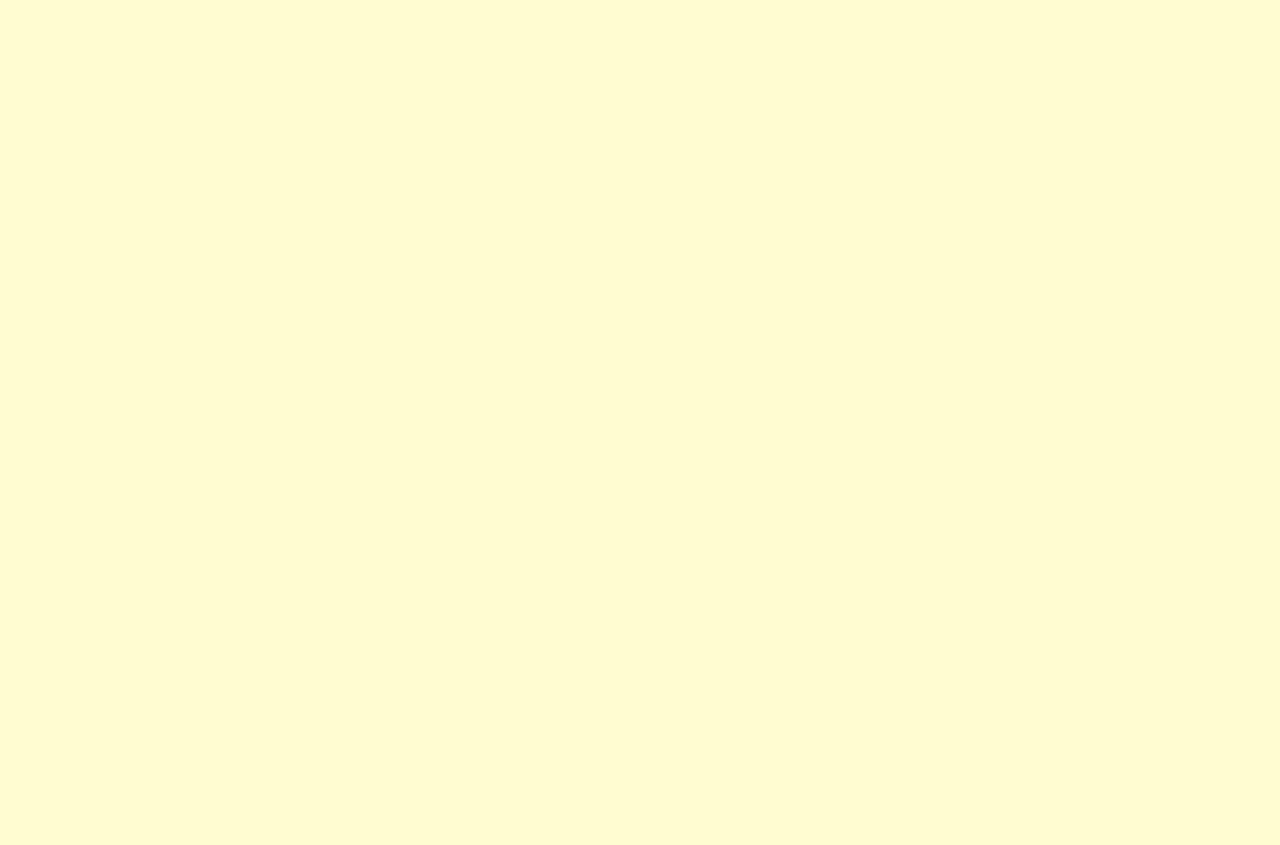
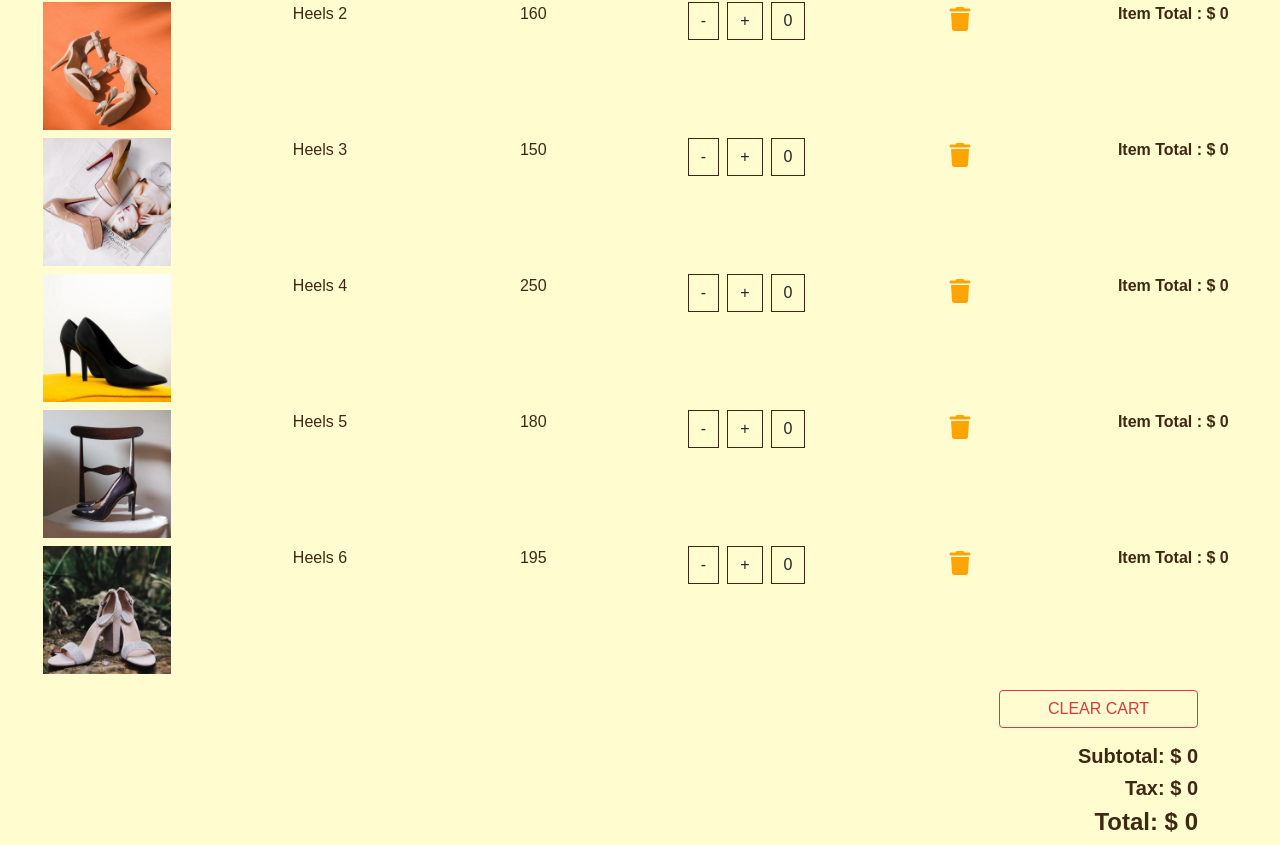
Before and after one commit to BritneyHanna/PerfectHeels, a React (Create React App) app: page /cart in a window 1280 px wide. Shown: the part 400-1245 px from the top of the page. Before the commit the page ends 800 px from the top, so only its background shows below. Built offline with nearby package versions, Linux system fonts and the light colour scheme; a web font is replaced by a local one.

Commit message:
added the subtotal total and tax properties to the cart

```diff
--- a/src/App.css
+++ b/src/App.css
@@ -174,3 +174,26 @@ overflow:hidden;
  background-color: rgb(207, 133, 22,.5) !important;
 
 }
+.btn-decrease {
+
+  background:transparent;
+  font-size:1rem !important;
+  color: var(--mainDark);
+  border-radius:0 !important;
+  border:.1rem solid var(--mainDark) !important;
+
+}
+
+.btn-decrease:hover{
+
+  background: #442406 !important;
+
+ color: var(--mainCream) !important;
+
+}
+
+.cart-icon{
+  cursor: pointer;
+  font-size:1.5rem;
+  color: var(--mainYellow);
+}
--- a/src/components/Cart/Cart.js
+++ b/src/components/Cart/Cart.js
@@ -3,7 +3,8 @@ import Title from '../Title';
 import CartColumns from './CartColumns';
 import EmptyCart from './EmptyCart';
 import {ProductConsumer} from '../../context';
-
+import CartList from './CartList';
+import CartTotals from './CartTotals';
 export default class Cart extends Component {
     render() {
         return (
@@ -21,6 +22,8 @@ export default class Cart extends Component {
                                  <Title name="your" title="cart"></Title>
 
                                  <CartColumns/>
+                                 <CartList value={value}/>
+                                 <CartTotals value={value}/>
                         </React.Fragment>
                        )
                    }
--- a/src/components/Cart/CartColumns.js
+++ b/src/components/Cart/CartColumns.js
@@ -2,7 +2,7 @@ import React from 'react'
 
 export default function CartColumns() {
     return (
-        <div className="container-fluid text center d-none  d-lg-block">
+        <div className="container-fluid text-center  d-none  d-lg-block">
             <div className="row">
                 <div className="col-10 mx-auto col-lg-2">
                     <p className="text-uppercase">
@@ -30,7 +30,7 @@ export default function CartColumns() {
                 </div>
                 <div className="col-10 mx-auto col-lg-2">
                     <p className="text-uppercase">
-                        Remove
+                        Remove Shoe
                     </p>
 
                 </div>
--- a/src/components/Cart/CartItem.js
+++ b/src/components/Cart/CartItem.js
@@ -0,0 +1,50 @@
+import React from "react";
+
+export default function CartItem({ item, value }) {
+  const { id, title, img, price, total, count } = item;
+  const { increment, decrement, removeItem } = value;
+  return (
+    <div className="row my-2 text-capitalize text-center">
+      <div className=" col-10 mx-auto col-lg-2">
+        <img
+          className="img-fluid"
+          src={img}
+          style={{ width: "8rem", height: "8rem" }}
+          alt="shoe"
+        />
+      </div>
+      <div className=" col-10 mx-auto col-lg-2">
+        <span className="d-lg-none">Product:</span>
+        {title}
+      </div>
+      <div className=" col-10 mx-auto col-lg-2">
+        <span className="d-lg-none">Price:$</span>
+        {price}
+      </div>
+      <div className=" col-10 mx-auto col-lg-2">
+        <span className="d-lg-none">Quantity:</span>
+        <span className="btn btn-decrease mx-1" onClick={() => decrement(id)}>
+          -
+        </span>
+
+        <span className="btn btn-decrease mx-1" onClick={() => increment(id)}>
+          +
+        </span>
+        <span className="btn btn-decrease mx-1">{count}</span>
+      </div>
+      <div className=" col-10 mx-auto col-lg-2 my-2 my-lg-0">
+        <div d-flex justify-content-center>
+          <div>
+            <div className="cart-icon " onClick={() => removeItem(id)}>
+              <i className=" fas fa-trash" />
+            </div>
+          </div>
+        </div>
+      </div>
+
+      <div className=" col-10 mx-auto col-lg-2">
+        <strong>Item total : $ {total}</strong>
+      </div>
+    </div>
+  );
+}
--- a/src/components/Cart/CartList.js
+++ b/src/components/Cart/CartList.js
@@ -1,9 +1,20 @@
-import React from 'react'
+import React from 'react';
 
-export default function CartList() {
+
+import CartItem from './CartItem';
+
+export default function CartList({value}) {
+
+    const {shoppingcart}=value
+
     return (
-        <div>
-           <h1> Cart List</h1>
+
+
+        <div className="container-fluid">
+            {shoppingcart.map((item)=>{
+                return <CartItem key={item.id} item={item} value={value}/>
+            })}
+
         </div>
     )
 }
--- /dev/null
+++ b/src/components/Cart/CartTotals.js
@@ -0,0 +1,42 @@
+import React from 'react';
+import {Link} from 'react-router-dom';
+
+export default function CartTotals({value}) {
+ const {cartSubTotal,cartTax,cartTotal,clearCart}=value
+
+    return (
+        <React.Fragment>
+            <div className="container">
+            <div className="row">
+                <div className="col-10 mt-2 ms-sm-5 ms-md-auto col-sm-8 text-capitalize text-end">
+
+                <Link to="/shop">
+                    <button className=" btn btn-outline-danger text-uppercase mb-3  px-5" type="button" onClick={() => clearCart()}>
+                    Clear Cart
+
+                    </button>
+                </Link>
+                <h5   >
+                    <strong>
+                   Subtotal: $ {cartSubTotal}
+                   </strong>
+                </h5>
+                <h5   >
+                    <strong>
+                   Tax: $ {cartTax}
+                   </strong>
+                </h5>
+                <h4   >
+                    <strong>
+                   Total: $ {cartTotal}
+                   </strong>
+                </h4>
+
+                 </div>
+
+                 </div>
+            </div>
+
+        </React.Fragment>
+    )
+}
--- a/src/context.js
+++ b/src/context.js
@@ -74,7 +74,7 @@ this.setState(()=>{
 
 };
 
-icrement=(id)=>{
+increment=(id)=>{
   console.log('filler text for increment method')
 };
 
--- a/src/data.js
+++ b/src/data.js
@@ -3,7 +3,7 @@ export const storeProducts = [
       id: 1,
       title: "Heels 1",
       img: "img/product-1b.jpg",
-      price: 10,
+      price: 100,
       brand: "heelsunknown",
       info:
         " Photo by Charisse Kenion on Unsplash  Lorem ipsum dolor amet offal butcher quinoa sustainable gastropub, echo park actually green juice sriracha paleo. Brooklyn sriracha semiotics, DIY coloring book mixtape craft beer sartorial hella blue bottle. Tote bag wolf authentic try-hard put a bird on it mumblecore. Unicorn lumbersexual master cleanse blog hella VHS, vaporware sartorial church-key cardigan single-origin coffee lo-fi organic asymmetrical. Taxidermy semiotics celiac stumptown scenester normcore, ethical helvetica photo booth gentrify.",
@@ -15,7 +15,7 @@ export const storeProducts = [
       id: 2,
       title: "Heels 2",
       img: "img/product-2b.jpg",
-      price: 16,
+      price: 160,
       company: "unknownheels",
       info:
         " Photo by Chitto Cancio on Unsplash  Unsplash Lorem ipsum dolor amet offal butcher quinoa sustainable gastropub, echo park actually green juice sriracha paleo. Brooklyn sriracha semiotics, DIY coloring book mixtape craft beer sartorial hella blue bottle. Tote bag wolf authentic try-hard put a bird on it mumblecore. Unicorn lumbersexual master cleanse blog hella VHS, vaporware sartorial church-key cardigan single-origin coffee lo-fi organic asymmetrical. Taxidermy semiotics celiac stumptown scenester normcore, ethical helvetica photo booth gentrify.",
@@ -27,7 +27,7 @@ export const storeProducts = [
       id: 3,
       title: "Heels 3",
       img: "img/product-3b.jpg",
-      price: 16,
+      price: 150,
       company: "unknownheels",
       info:
         " Photo by Birgith Roosipuu on Unsplash  Unsplash Lorem ipsum dolor amet offal butcher quinoa sustainable gastropub, echo park actually green juice sriracha paleo. Brooklyn sriracha semiotics, DIY coloring book mixtape craft beer sartorial hella blue bottle. Tote bag wolf authentic try-hard put a bird on it mumblecore. Unicorn lumbersexual master cleanse blog hella VHS, vaporware sartorial church-key cardigan single-origin coffee lo-fi organic asymmetrical. Taxidermy semiotics celiac stumptown scenester normcore, ethical helvetica photo booth gentrify.",
@@ -39,7 +39,7 @@ export const storeProducts = [
       id: 4,
       title: "Heels 4",
       img: "img/product-4b.jpg",
-      price: 16,
+      price: 250,
       company: "unknownheels",
       info:
         " Photo by Laura Chouette on Unsplash  Unsplash Lorem ipsum dolor amet offal butcher quinoa sustainable gastropub, echo park actually green juice sriracha paleo. Brooklyn sriracha semiotics, DIY coloring book mixtape craft beer sartorial hella blue bottle. Tote bag wolf authentic try-hard put a bird on it mumblecore. Unicorn lumbersexual master cleanse blog hella VHS, vaporware sartorial church-key cardigan single-origin coffee lo-fi organic asymmetrical. Taxidermy semiotics celiac stumptown scenester normcore, ethical helvetica photo booth gentrify.",
@@ -51,7 +51,7 @@ export const storeProducts = [
       id: 5,
       title: "Heels 5",
       img: "img/product-5b.jpg",
-      price: 16,
+      price: 180,
       company: "unknownheels",
       info:
         " Photo by Paola Munzi on Unsplash   Unsplash Lorem ipsum dolor amet offal butcher quinoa sustainable gastropub, echo park actually green juice sriracha paleo. Brooklyn sriracha semiotics, DIY coloring book mixtape craft beer sartorial hella blue bottle. Tote bag wolf authentic try-hard put a bird on it mumblecore. Unicorn lumbersexual master cleanse blog hella VHS, vaporware sartorial church-key cardigan single-origin coffee lo-fi organic asymmetrical. Taxidermy semiotics celiac stumptown scenester normcore, ethical helvetica photo booth gentrify.",
@@ -63,7 +63,7 @@ export const storeProducts = [
       id: 6,
       title: "Heels 6",
       img: "img/product-6b.jpg",
-      price: 16,
+      price: 195,
       company: "unknownheels",
       info:
         " Photo by Amy Humphries on Unsplash    Unsplash Lorem ipsum dolor amet offal butcher quinoa sustainable gastropub, echo park actually green juice sriracha paleo. Brooklyn sriracha semiotics, DIY coloring book mixtape craft beer sartorial hella blue bottle. Tote bag wolf authentic try-hard put a bird on it mumblecore. Unicorn lumbersexual master cleanse blog hella VHS, vaporware sartorial church-key cardigan single-origin coffee lo-fi organic asymmetrical. Taxidermy semiotics celiac stumptown scenester normcore, ethical helvetica photo booth gentrify.",
```
